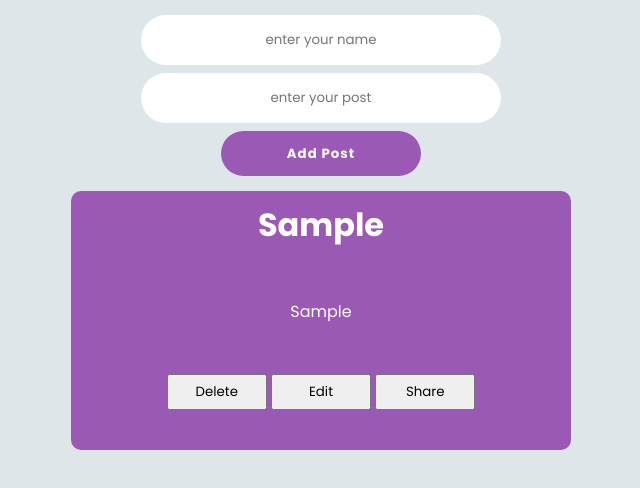
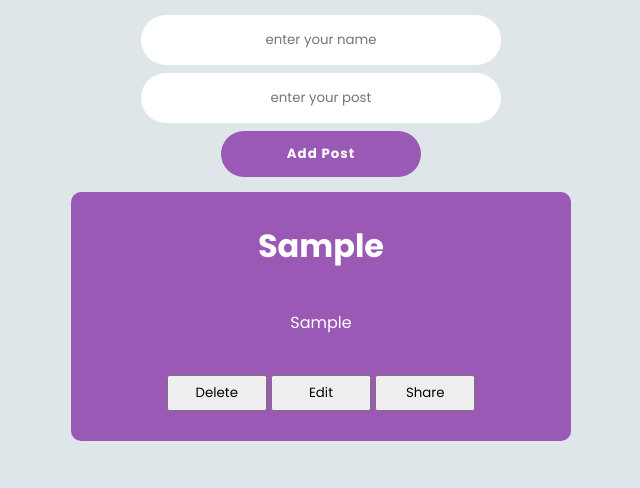
Before and after one commit to AK-Polash/post_share, a plain HTML site: page index.html in a window 1280 px wide. Both pictures are taken after typing "Sample", "Sample" into the empty fields and a click on the button "Add Post". Shown: the whole page, without its empty margins (319-959 px from the left). Drawn offline with Linux system fonts and the light colour scheme.

Commit message:
modified design in css

```diff
--- a/css/style.css
+++ b/css/style.css
@@ -34,6 +34,7 @@ body {
   margin: 15px 0;
 }
 .input__item {
+  text-align: center;
   width: 360px;
   height: 50px;
   padding: 10px 40px;
@@ -54,7 +55,7 @@ body {
   background-color: #9b59b6;
   color: #fff;
   width: 200px;
-  height: 45px;
+  height: 46px;
   cursor: pointer;
   letter-spacing: 1px;
   border: 1.5px solid transparent;
@@ -86,18 +87,19 @@ body {
   border-radius: 10px;
 }
 .name__box {
+  padding-top: 20px;
 }
 .name {
   color: #fff;
 }
-.post__box {
-}
+/* .post__box {
+} */
 .post {
   color: #fff;
-  padding: 50px 0;
+  padding: 40px 0;
 }
 .button__box {
-  padding-bottom: 30px;
+  padding-bottom: 20px;
 }
 .button__item {
   width: 100px;
```
